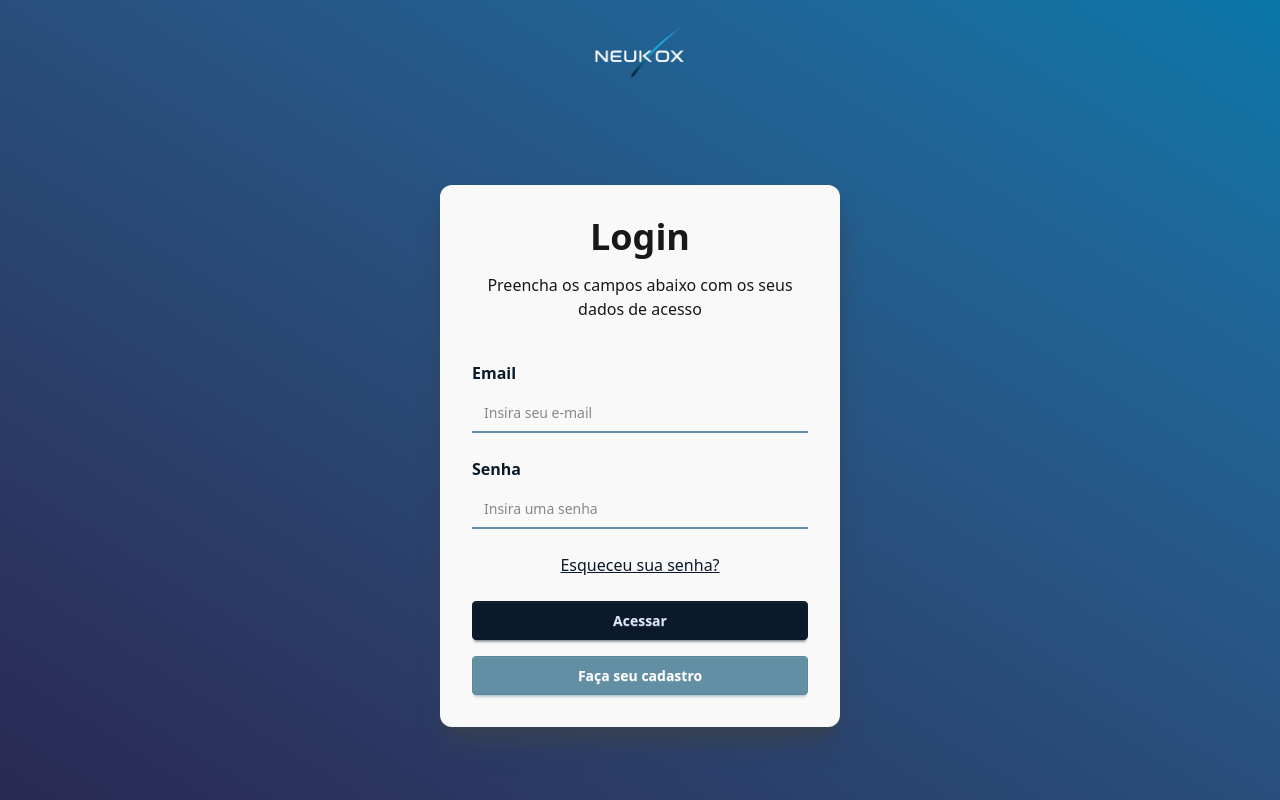
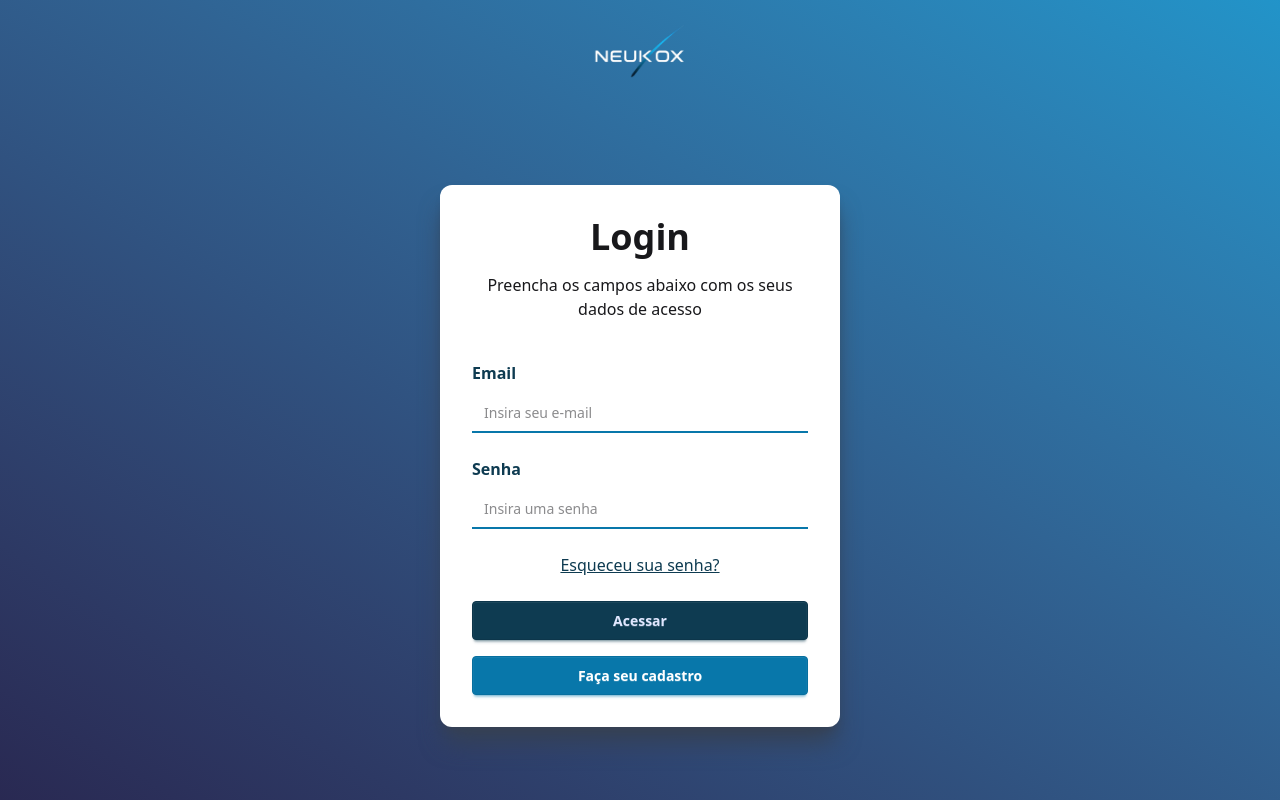
Before and after one commit to Neukox/Sistema_De_Gerenciameento_De_Chamados, a React (Vite) app in the folder Frontend/: page /login in a window 1280 px wide. Built offline with nearby package versions, Linux system fonts and the light colour scheme.

Commit message:
ajustando cores do daisyui

```diff
--- a/Frontend/package.json
+++ b/Frontend/package.json
@@ -26,6 +26,7 @@
   },
   "devDependencies": {
     "@eslint/js": "^9.22.0",
+    "@types/babel__core": "^7.20.5",
     "@types/node": "^22.14.1",
     "@types/react": "^19.0.10",
     "@types/react-dom": "^19.0.4",
--- a/Frontend/src/components/auth/LoginForm.tsx
+++ b/Frontend/src/components/auth/LoginForm.tsx
@@ -63,7 +63,7 @@ export default function LoginForm() {
 
   return (
     <>
-      <div className="w-full max-w-[25rem] flex flex-col gap-10 p-8 bg-neutral rounded-xl shadow-xl shadow-gray-700">
+      <div className="w-full max-w-[25rem] flex flex-col gap-10 p-8 bg-base-100 rounded-xl shadow-xl shadow-gray-700">
         <div className="text-center">
           <h1 className="mb-4">Login</h1>
           <p className="font-medium">
--- a/Frontend/src/components/auth/RecoverPasswordForm.tsx
+++ b/Frontend/src/components/auth/RecoverPasswordForm.tsx
@@ -59,7 +59,7 @@ export default function RecoverPasswordForm() {
 
   return (
     <>
-      <div className="w-full max-w-[25rem] flex flex-col gap-10 p-8 bg-neutral rounded-xl shadow-xl shadow-gray-700">
+      <div className="w-full max-w-[25rem] flex flex-col gap-10 p-8 bg-base-100 rounded-xl shadow-xl shadow-gray-700">
         <div className="text-center">
           <h1 className="mb-4">Recuperar Senha</h1>
           <p className="font-medium">
--- a/Frontend/src/components/auth/RegisterForm.tsx
+++ b/Frontend/src/components/auth/RegisterForm.tsx
@@ -65,7 +65,7 @@ export default function RegisterForm() {
 
   return (
     <>
-      <div className="w-full max-w-[40rem] flex flex-col gap-10 p-8 bg-neutral rounded-xl shadow-xl shadow-gray-700">
+      <div className="w-full max-w-[40rem] flex flex-col gap-10 p-8 bg-base-100 rounded-xl shadow-xl shadow-gray-700">
         <div className="text-center">
           <h1 className="mb-4">Cadastro</h1>
           <p className="font-medium">
--- a/Frontend/src/components/auth/ResetPasswordForm.tsx
+++ b/Frontend/src/components/auth/ResetPasswordForm.tsx
@@ -69,7 +69,7 @@ export default function RegisterForm() {
 
   return (
     <>
-      <div className="w-full max-w-[25rem] flex flex-col gap-10 p-8 bg-neutral rounded-xl shadow-xl shadow-gray-700">
+      <div className="w-full max-w-[25rem] flex flex-col gap-10 p-8 bg-base-100 rounded-xl shadow-xl shadow-gray-700">
         <div className="text-center">
           <h1>Redefina sua senha</h1>
         </div>
--- a/Frontend/src/index.css
+++ b/Frontend/src/index.css
@@ -15,20 +15,24 @@
   color-scheme: light;
 
   --color-base-100: oklch(100% 0% 89.876);
-    --color-base-200: oklch(30.4% 18.25% 281.174);
-    --color-base-300: oklch(54% 29.25% 237.751);
-    --color-primary: oklch(21.3% 9.75% 250.09);
-    --color-secondary: oklch(62.5% 14.25% 227.536);
-    --color-accent: oklch(72.6% 37.5% 234.32);
-    --color-neutral: oklch(98.2% 0% 89.876);
+  --color-base-200: oklch(97% 0% 89.876);
+  --color-base-300: oklch(95% 0% 89.876);
+  --color-gradient-from: oklch(100% 0% 89.876);
+  --color-gradient-to: oklch(100% 0% 89.876);
+  --color-primary: oklch(33.4% 15.25% 234.873);
+  --color-secondary: oklch(54% 29.25% 237.751);
+  --color-accent: oklch(67.1% 37.25% 238.737);
+  --color-neutral: oklch(62.5% 14.25% 227.536);
   --color-info: oklch(77.6% 37.25% 226.595);
-    --color-success: oklch(88.4% 66.75% 138.694);
-    --color-warning: oklch(89.1% 45.75% 104.318);
+  --color-success: oklch(81.6% 56.75% 143.335);
+  --color-warning: oklch(91.9% 47.75% 107.691);
   --color-error: oklch(93.3% 49.25% 24.658);
 }
 
 @theme {
   --breakpoint-xs: 28.5rem;
+  --gradient-1: oklch(30.4% 18.25% 281.174);
+  --gradient-2: oklch(63% 31% 234.92);
 }
 
 h1 {
--- a/Frontend/src/pages/auth/AuthLayout.tsx
+++ b/Frontend/src/pages/auth/AuthLayout.tsx
@@ -3,7 +3,7 @@ import logo from "@assets/logo.png";
 
 export default function AuthLayout() {
   return (
-    <div className=" h-full min-h-dvh bg-gradient-to-bl to-base-200 from-base-300">
+    <div className=" h-full min-h-dvh bg-gradient-to-bl to-(--gradient-1) from-(--gradient-2)">
       <header className="flex justify-center">
         <img src={logo} alt="logo da Neukox" className="w-28" />
       </header>
```
Also changed, not shown: 1 other file (tests, documents, lock files or other folders). Lines whose indentation alone changed are shown as unchanged.
